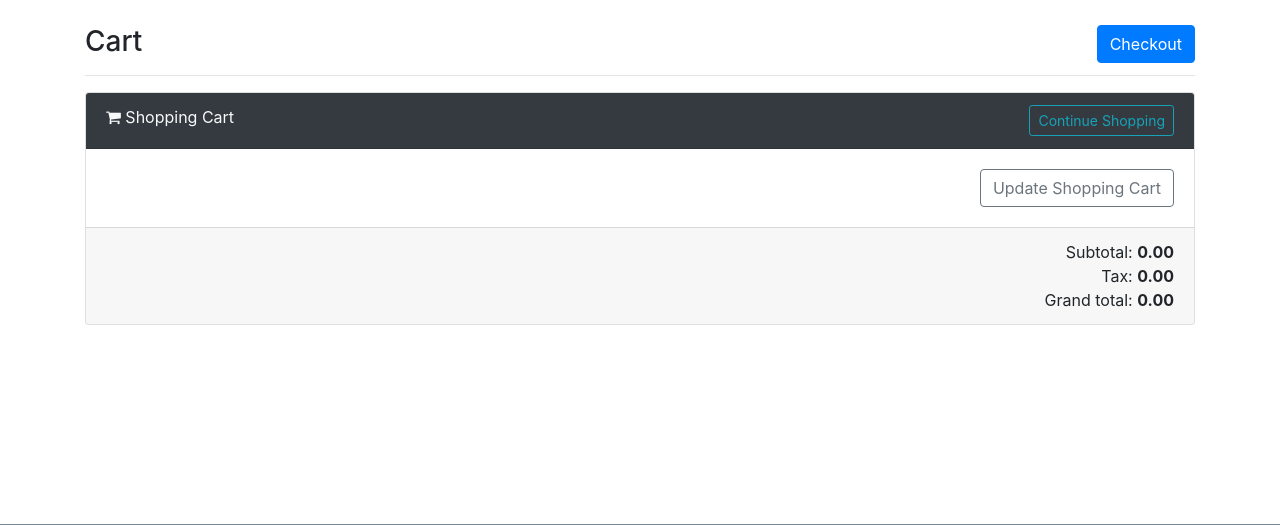
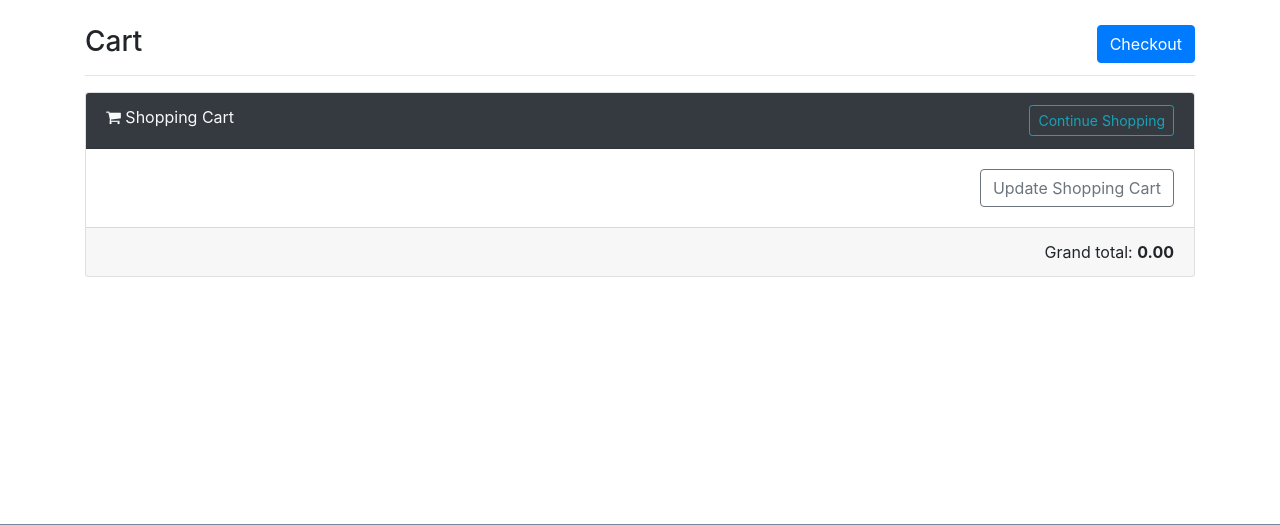
Before and after one commit to shaqnawe/fakebook-january, a Flask app: page /shop/products/cart in a window 1280 px wide. Shown: the part 56-581 px from the top of the page. Run offline with Flask 2, Linux system fonts and the light colour scheme; the visitor is signed in with stand-in values (Sample User, id 1); data comes from the database, SQL or seed files in the repository; data that the repository does not hold is empty; some libraries are stand-ins or nearby versions.

Commit message:
removed tax and subtotals

```diff
--- a/app/templates/ecommerce/cart.html
+++ b/app/templates/ecommerce/cart.html
@@ -73,12 +73,6 @@
                     </div> -->
             <div class="text-right">
                 <div class="cart-totals">
-                    Subtotal: <b>0.00</b>
-                </div>
-                <div class="cart-totals">
-                    Tax: <b>0.00</b>
-                </div>
-                <div class="cart-totals">
                     Grand total: <b>0.00</b>
                 </div>
             </div>
```
